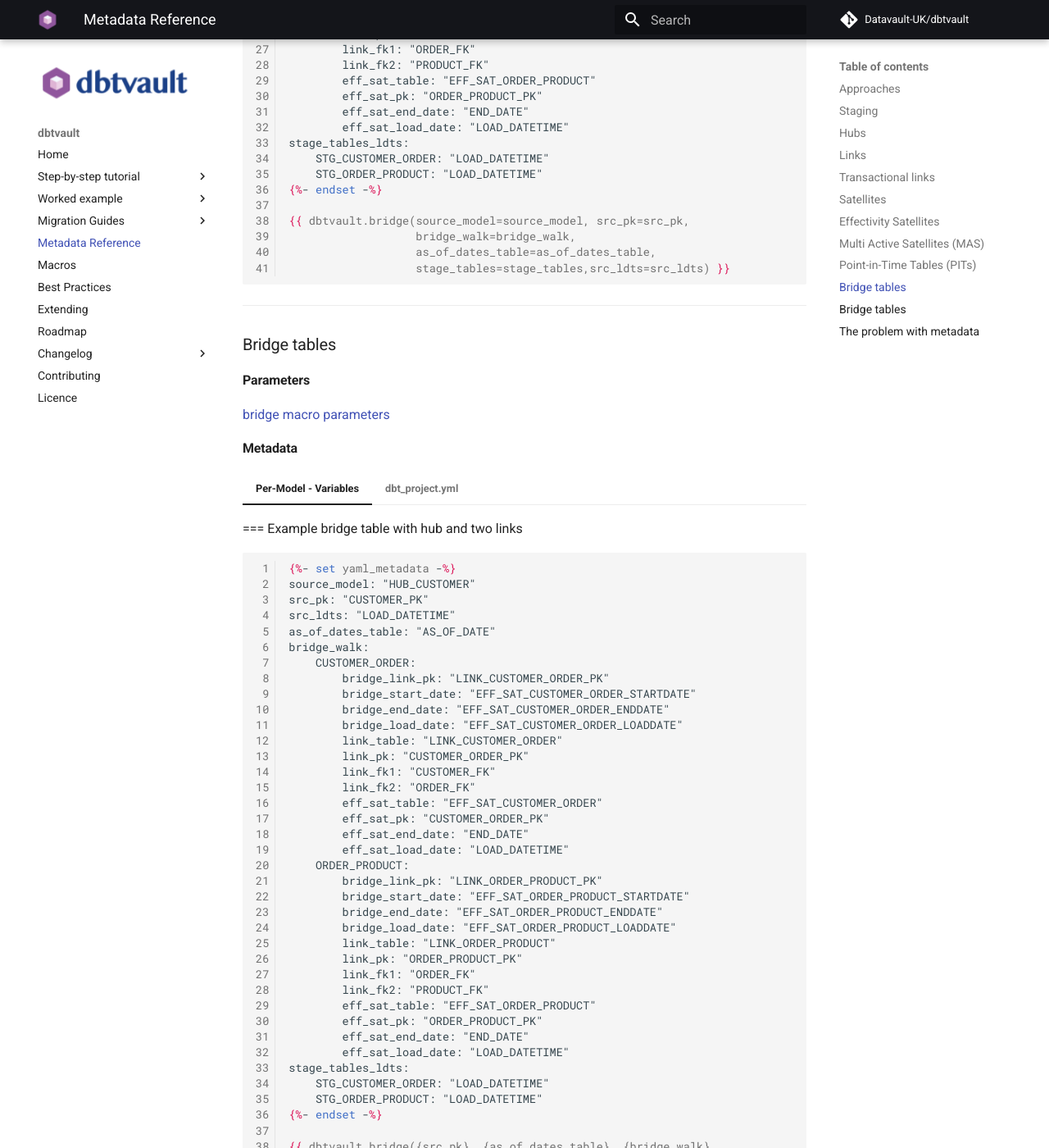
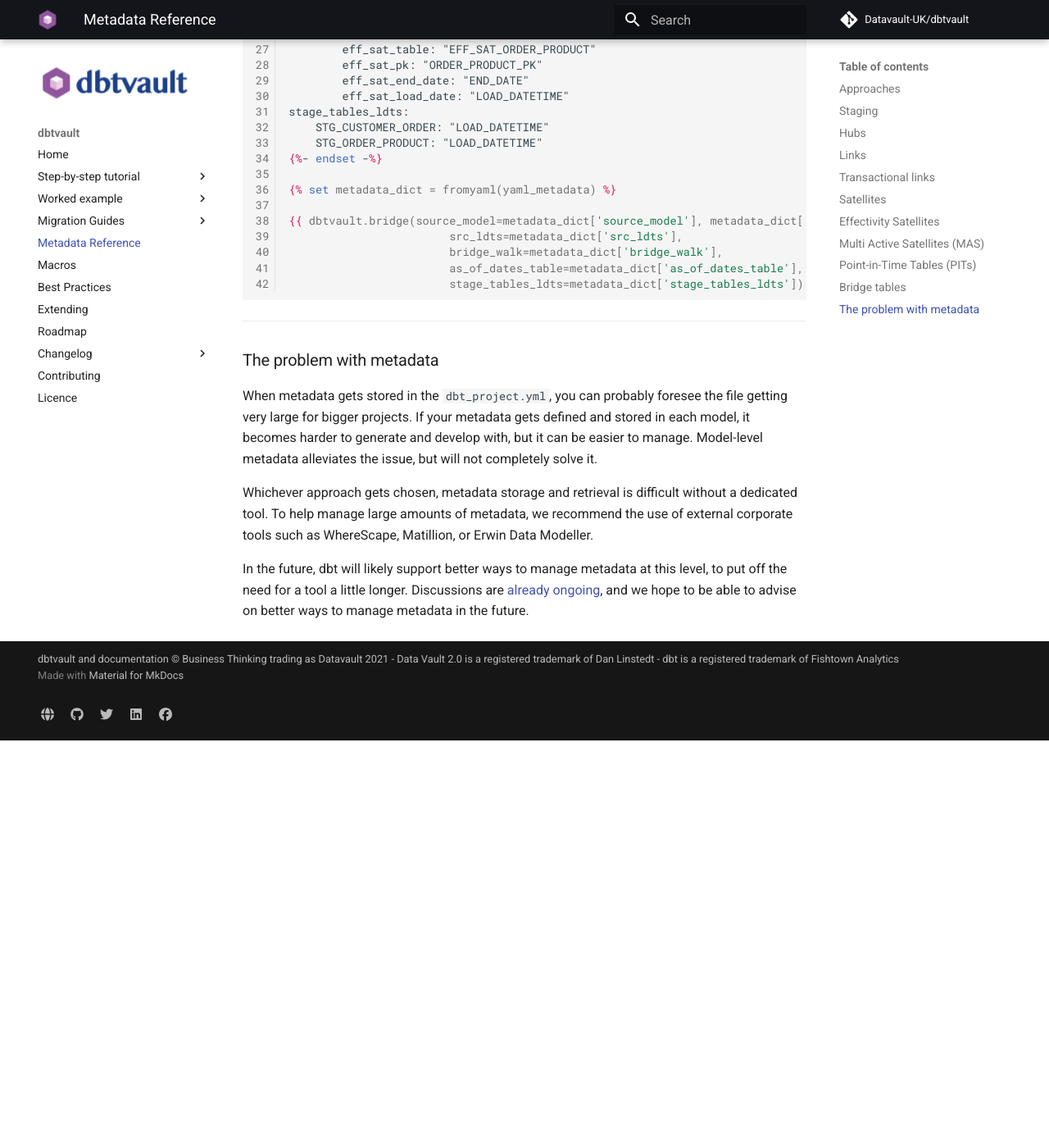
Before and after one commit to Datavault-UK/automate-dv-docs, an MkDocs documentation site: the page built from docs/metadata.md, in a window 1280 px wide and 1400 px high, scrolled down 9474 px. Shown: the whole window at 82% size. Built offline with MkDocs 1.6.1 and Material for MkDocs 9.7.7, drawn with Linux system fonts in a browser that asks for light colours; comment, search, counter and statistics services are not loaded; after the commit the page ends 10377 px from its top, so only the background shows below that; some of the changed text lies outside the part shown.

Commit message:
Updated PIT and Bridge metadata documentation

````diff
--- a/docs/metadata.md
+++ b/docs/metadata.md
@@ -1161,7 +1161,7 @@
     {%- set yaml_metadata -%}
     source_model: HUB_CUSTOMER
     src_pk: CUSTOMER_PK
-    as_of_date_table: AS_OF_DATE
+    as_of_dates_table: AS_OF_DATE
     satellites:
         SAT_CUSTOMER_DETAILS:
           pk:
@@ -1200,7 +1200,7 @@
     !!! warning "Only available with dbt config-version: 1"
 
     ```yaml
-    PIT_CUSTOMER:
+    pit_customer:
       vars:
         source_model: HUB_CUSTOMER
         src_pk: CUSTOMER_PK
@@ -1248,7 +1248,6 @@
     bridge_walk:
         CUSTOMER_ORDER:
             bridge_link_pk: "LINK_CUSTOMER_ORDER_PK"
-            bridge_start_date: "EFF_SAT_CUSTOMER_ORDER_STARTDATE"
             bridge_end_date: "EFF_SAT_CUSTOMER_ORDER_ENDDATE"
             bridge_load_date: "EFF_SAT_CUSTOMER_ORDER_LOADDATE"
             link_table: "LINK_CUSTOMER_ORDER"
@@ -1261,7 +1260,6 @@
             eff_sat_load_date: "LOAD_DATETIME"
         ORDER_PRODUCT:
             bridge_link_pk: "LINK_ORDER_PRODUCT_PK"
-            bridge_start_date: "EFF_SAT_ORDER_PRODUCT_STARTDATE"
             bridge_end_date: "EFF_SAT_ORDER_PRODUCT_ENDDATE"
             bridge_load_date: "EFF_SAT_ORDER_PRODUCT_LOADDATE"
             link_table: "LINK_ORDER_PRODUCT"
@@ -1277,10 +1275,13 @@
         STG_ORDER_PRODUCT: "LOAD_DATETIME"
     {%- endset -%}
 
-    {{ dbtvault.bridge(source_model=source_model, src_pk=src_pk,
-                       bridge_walk=bridge_walk,
-                       as_of_dates_table=as_of_dates_table,
-                       stage_tables=stage_tables,src_ldts=src_ldts) }}
+    {% set metadata_dict = fromyaml(yaml_metadata) %}
+
+    {{ dbtvault.bridge(source_model=metadata_dict['source_model'], metadata_dict['src_pk=src_pk'],
+                            src_ldts=metadata_dict['src_ldts'],
+                            bridge_walk=metadata_dict['bridge_walk'],
+                            as_of_dates_table=metadata_dict['as_of_dates_table'],
+                            stage_tables_ldts=metadata_dict['stage_tables_ldts']) }}
     ```
 
 === "dbt_project.yml"
@@ -1297,7 +1298,6 @@
         bridge_walk:
             CUSTOMER_ORDER:
                 bridge_link_pk: "LINK_CUSTOMER_ORDER_PK"
-                bridge_start_date: "EFF_SAT_CUSTOMER_ORDER_STARTDATE"
                 bridge_end_date: "EFF_SAT_CUSTOMER_ORDER_ENDDATE"
                 bridge_load_date: "EFF_SAT_CUSTOMER_ORDER_LOADDATE"
                 link_table: "LINK_CUSTOMER_ORDER"
@@ -1310,107 +1310,6 @@
                 eff_sat_load_date: "LOAD_DATETIME"
             ORDER_PRODUCT:
                 bridge_link_pk: "LINK_ORDER_PRODUCT_PK"
-                bridge_start_date: "EFF_SAT_ORDER_PRODUCT_STARTDATE"
-                bridge_end_date: "EFF_SAT_ORDER_PRODUCT_ENDDATE"
-                bridge_load_date: "EFF_SAT_ORDER_PRODUCT_LOADDATE"
-                link_table: "LINK_ORDER_PRODUCT"
-                link_pk: "ORDER_PRODUCT_PK"
-                link_fk1: "ORDER_FK"
-                link_fk2: "PRODUCT_FK"
-                eff_sat_table: "EFF_SAT_ORDER_PRODUCT"
-                eff_sat_pk: "ORDER_PRODUCT_PK"
-                eff_sat_end_date: "END_DATE"
-                eff_sat_load_date: "LOAD_DATETIME"
-        stage_tables_ldts:
-            STG_CUSTOMER_ORDER: "LOAD_DATETIME"
-            STG_ORDER_PRODUCT: "LOAD_DATETIME"
-    ```
-___
-
-### Bridge tables
-
-#### Parameters
-
-[bridge macro parameters](macros.md#bridge)
-
-#### Metadata
-
-=== "Per-Model - Variables"
-
-    === Example bridge table with hub and two links
-
-    ```jinja
-    {%- set yaml_metadata -%}
-    source_model: "HUB_CUSTOMER"
-    src_pk: "CUSTOMER_PK"
-    src_ldts: "LOAD_DATETIME"
-    as_of_dates_table: "AS_OF_DATE"
-    bridge_walk:
-        CUSTOMER_ORDER:
-            bridge_link_pk: "LINK_CUSTOMER_ORDER_PK"
-            bridge_start_date: "EFF_SAT_CUSTOMER_ORDER_STARTDATE"
-            bridge_end_date: "EFF_SAT_CUSTOMER_ORDER_ENDDATE"
-            bridge_load_date: "EFF_SAT_CUSTOMER_ORDER_LOADDATE"
-            link_table: "LINK_CUSTOMER_ORDER"
-            link_pk: "CUSTOMER_ORDER_PK"
-            link_fk1: "CUSTOMER_FK"
-            link_fk2: "ORDER_FK"
-            eff_sat_table: "EFF_SAT_CUSTOMER_ORDER"
-            eff_sat_pk: "CUSTOMER_ORDER_PK"
-            eff_sat_end_date: "END_DATE"
-            eff_sat_load_date: "LOAD_DATETIME"
-        ORDER_PRODUCT:
-            bridge_link_pk: "LINK_ORDER_PRODUCT_PK"
-            bridge_start_date: "EFF_SAT_ORDER_PRODUCT_STARTDATE"
-            bridge_end_date: "EFF_SAT_ORDER_PRODUCT_ENDDATE"
-            bridge_load_date: "EFF_SAT_ORDER_PRODUCT_LOADDATE"
-            link_table: "LINK_ORDER_PRODUCT"
-            link_pk: "ORDER_PRODUCT_PK"
-            link_fk1: "ORDER_FK"
-            link_fk2: "PRODUCT_FK"
-            eff_sat_table: "EFF_SAT_ORDER_PRODUCT"
-            eff_sat_pk: "ORDER_PRODUCT_PK"
-            eff_sat_end_date: "END_DATE"
-            eff_sat_load_date: "LOAD_DATETIME"
-    stage_tables_ldts:
-        STG_CUSTOMER_ORDER: "LOAD_DATETIME"
-        STG_ORDER_PRODUCT: "LOAD_DATETIME"
-    {%- endset -%}
-
-    {{ dbtvault.bridge({src_pk}, {as_of_dates_table}, {bridge_walk},
-        {source_model}, {stage_tables}, {src_ldts}) }}
-    ```
-
-=== "dbt_project.yml"
-
-    !!! warning "Only available with dbt config-version: 1"
-
-    === Example bridge table with hub and two links
-
-    ```yaml
-    bridge_customer_order:
-      vars:
-        source_model: "HUB_CUSTOMER"
-        src_pk: "CUSTOMER_PK"
-        src_ldts: "LOAD_DATETIME"
-        as_of_dates_table: "AS_OF_DATE"
-        bridge_walk:
-            CUSTOMER_ORDER:
-                bridge_link_pk: "LINK_CUSTOMER_ORDER_PK"
-                bridge_start_date: "EFF_SAT_CUSTOMER_ORDER_STARTDATE"
-                bridge_end_date: "EFF_SAT_CUSTOMER_ORDER_ENDDATE"
-                bridge_load_date: "EFF_SAT_CUSTOMER_ORDER_LOADDATE"
-                link_table: "LINK_CUSTOMER_ORDER"
-                link_pk: "CUSTOMER_ORDER_PK"
-                link_fk1: "CUSTOMER_FK"
-                link_fk2: "ORDER_FK"
-                eff_sat_table: "EFF_SAT_CUSTOMER_ORDER"
-                eff_sat_pk: "CUSTOMER_ORDER_PK"
-                eff_sat_end_date: "END_DATE"
-                eff_sat_load_date: "LOAD_DATETIME"
-            ORDER_PRODUCT:
-                bridge_link_pk: "LINK_ORDER_PRODUCT_PK"
-                bridge_start_date: "EFF_SAT_ORDER_PRODUCT_STARTDATE"
                 bridge_end_date: "EFF_SAT_ORDER_PRODUCT_ENDDATE"
                 bridge_load_date: "EFF_SAT_ORDER_PRODUCT_LOADDATE"
                 link_table: "LINK_ORDER_PRODUCT"
````
